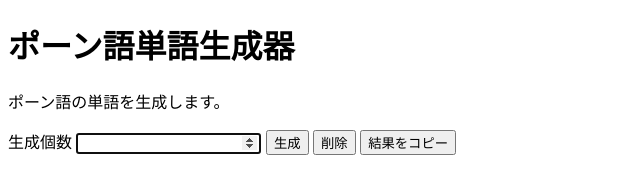
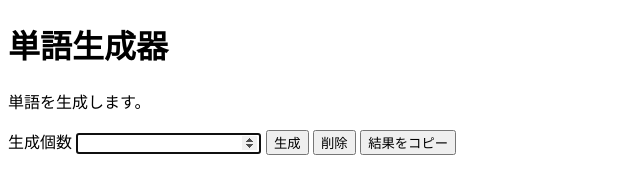
Before and after one commit to karngati/karngati, a plain HTML site: page Poon_word_generator.html in a window 1280 px wide. Shown: the whole page, without its empty margins (0-640 px from the left). Drawn offline with Linux system fonts and the light colour scheme.

Commit message:
軽微な変更

```diff
--- a/Poon_word_generator.html
+++ b/Poon_word_generator.html
@@ -4,7 +4,7 @@
 <head>
   <meta charset="utf-8">
 
-  <title>ポーン語単語生成器</title>
+  <title>単語生成器</title>
 
   <style>
     html {
@@ -27,8 +27,8 @@
 </head>
 
 <body>
-  <h1>ポーン語単語生成器</h1>
-  <p>ポーン語の単語を生成します。</p>
+  <h1>単語生成器</h1>
+  <p>単語を生成します。</p>
 
   <div class="forms">
     <label for="howMany">生成個数 </label><input type="number" id="howMany" class="howMany">
```
